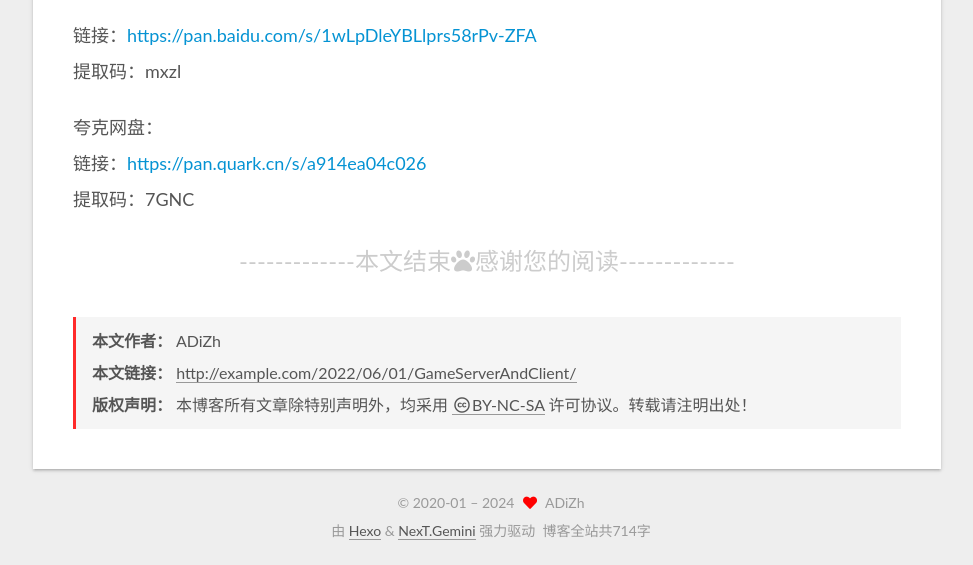
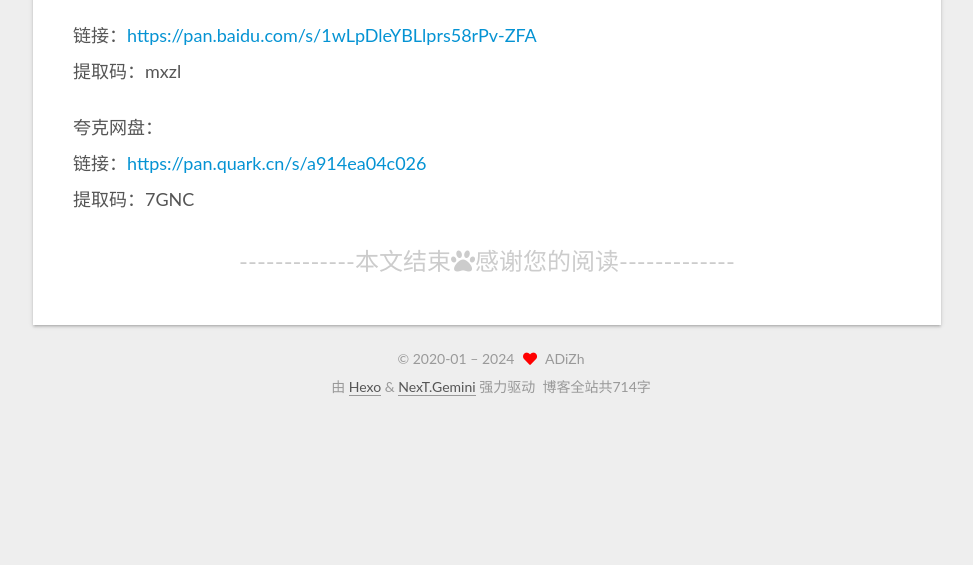
Before and after one commit to brkzh/brkzh.github.io, a plain HTML site: page 2022/06/01/GameServerAndClient/index.html in a window 1280 px wide. Shown: the part 9479-10044 px from the top of the page, without its empty margins (279-1252 px from the left). After the commit the page ends 9900 px from the top, so only its background shows below. Drawn offline with Linux system fonts and the light colour scheme.

Commit message:
Site updated: 2024-08-18 12:26:51

```diff
--- a/2022/06/01/GameServerAndClient/index.html
+++ b/2022/06/01/GameServerAndClient/index.html
@@ -321,23 +321,6 @@
 	   </div>
 
 
-
-<div>
-<ul class="post-copyright">
-  <li class="post-copyright-author">
-    <strong>本文作者： </strong>ADiZh
-  </li>
-  <li class="post-copyright-link">
-    <strong>本文链接：</strong>
-    <a href="http://example.com/2022/06/01/GameServerAndClient/" title="游戏服务器与客户端">http://example.com/2022/06/01/GameServerAndClient/</a>
-  </li>
-  <li class="post-copyright-license">
-    <strong>版权声明： </strong>本博客所有文章除特别声明外，均采用 <a href="https://creativecommons.org/licenses/by-nc-sa/4.0/" rel="noopener" target="_blank"><i class="fab fa-fw fa-creative-commons"></i>BY-NC-SA</a> 许可协议。转载请注明出处！
-  </li>
-</ul>
-</div>
-
-
       <footer class="post-footer">
 
 
```
